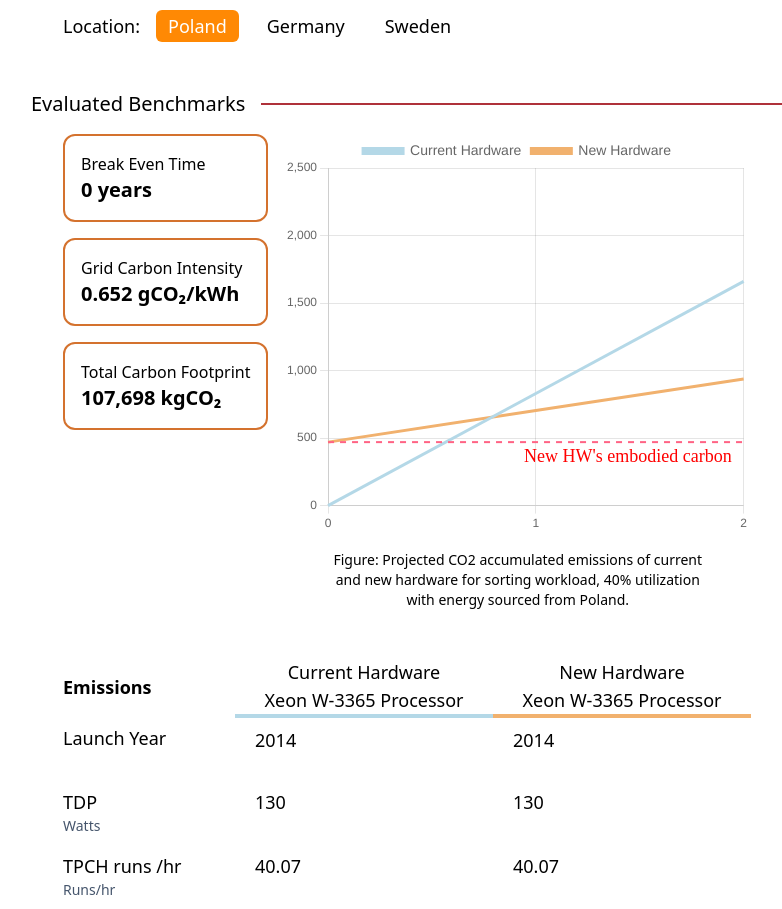
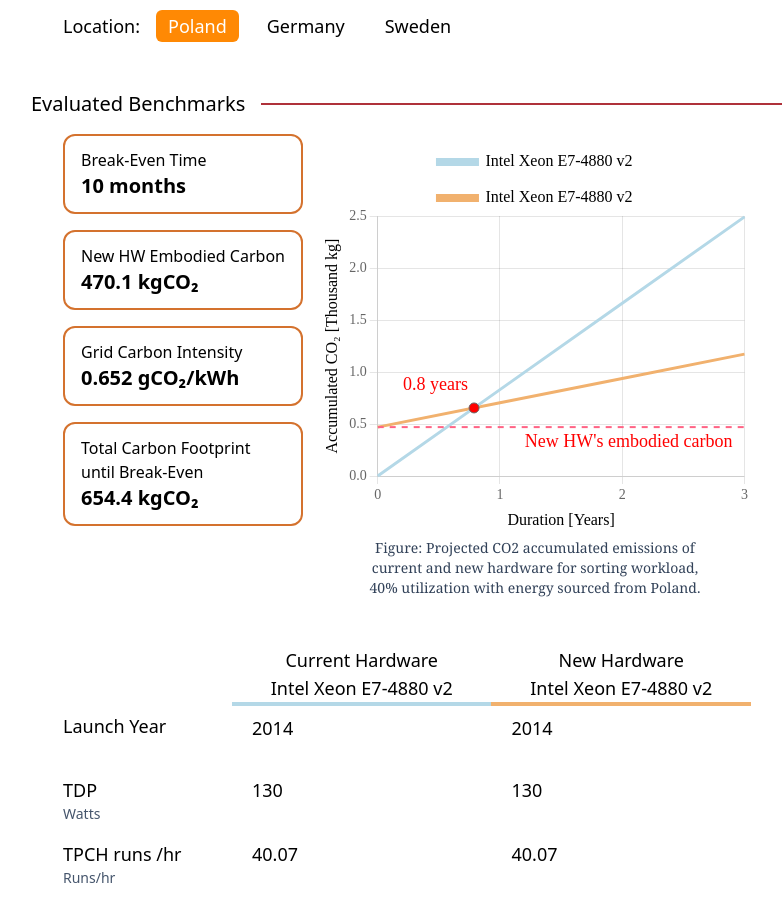
Before and after one commit to hpides/server-buy-advisor, a React (Vite) app in the folder frontend/: page / in a window 1280 px wide. Shown: the part 640-1549 px from the top of the page, without its empty margins (233-1015 px from the left). Built offline with nearby package versions, Linux system fonts and the light colour scheme.

Commit message:
improved line chart

```diff
--- a/frontend/src/charts/lineChart.tsx
+++ b/frontend/src/charts/lineChart.tsx
@@ -10,6 +10,7 @@
   Tooltip,
   Legend,
   Filler,
+  Title,
 } from "chart.js";
 import annotationPlugin from 'chartjs-plugin-annotation';
 
@@ -33,22 +34,56 @@
   // Define any props if necessary, or leave as an empty object
 };
 
+// line intercept math by Paul Bourke http://paulbourke.net/geometry/pointlineplane/
+// Determine the intersection point of two line segments
+// Return FALSE if the lines don't intersect
+export function lineIntersect(
+  x1 :number, y1 :number, // first line first point
+  x2 :number, y2 :number, // first line second point
+  x3 :number, y3 :number, // second line first point
+  x4 :number, y4 :number  // second line second point
+) :{ x:number, y:number } | false {
+  console.log(x1, y1, x2, y2, x3, y3, x4, y4)
+  // Check if none of the lines are of length 0
+  if ((x1 === x2 && y1 === y2) || (x3 === x4 && y3 === y4)) {
+    return false
+  }
+
+  let denominator = ((y4 - y3) * (x2 - x1) - (x4 - x3) * (y2 - y1))
+
+  // Lines are parallel
+  if (denominator === 0) {
+    return false
+  }
+
+  let ua = ((x4 - x3) * (y1 - y3) - (y4 - y3) * (x1 - x3)) / denominator
+  let ub = ((x2 - x1) * (y1 - y3) - (y2 - y1) * (x1 - x3)) / denominator
+
+  // is the intersection along the segments
+  if (ua < 0 || ua > 1 || ub < 0 || ub > 1) {
+    return false
+  }
+
+  // Return a object with the x and y coordinates of the intersection
+  let x = x1 + ua * (x2 - x1)
+  let y = y1 + ua * (y2 - y1)
+
+  return {x, y}
+}
+
 const LineChart: React.FC<LineChartProps> = memo(function LineChart() {
 
-  const { comparison } = useBenchmarkContext();
+  const { comparison, intersect, currentHardware, newHardware, oldSystemOpex, newSystemOpex, breakEven } = useBenchmarkContext();
 
   // @ts-ignore
   const [chart, setChart] = useState<Chart | null>(null);
   const canvas = useRef<HTMLCanvasElement | null>(null);
 
-
-  const breakEven = Math.min(comparison.relativeSavings.findIndex((value) => value < 0) + 3, 20);
-
   const datasets:any = [
     {
       type: "line",
-      label: "Current Hardware",
-      data: [0, ...comparison.oldSystemOpex.slice(0, breakEven)],
+      label: currentHardware,
+      data: oldSystemOpex,
       borderColor: "#B4D8E7",
       fill: false,
       backgroundColor: "#B4D8E7",
@@ -56,16 +91,14 @@
     },
     {
       type: "line",
-      label: "New Hardware",
-      data: comparison.newSystemOpex.slice(0, breakEven),
+      label: newHardware,
+      data: newSystemOpex,
       borderColor: "#F1B16E",
       fill: false,
       backgroundColor: "#F1B16E",
       pointRadius: 0,
     },
   ];
-
-  console.log(comparison)
 
   const annotationHeight = comparison.newSystemOpex[0];
 
@@ -90,44 +123,118 @@
         animation: {
           duration: 0,
         },
+        scales: {
+          x: {
+            title: {
+              display: true,
+              text: "Duration [Years]",
+              color: 'black',
+              font: {
+                family: "serif",
+                size: 16,
+                weight: "normal",
+              },
+            },
+            ticks: {
+              font: {
+                family: "serif",
+                size: 14,
+              },
+            },
+          },
+          y: {
+            title: {
+              display: true,
+              text: "Accumulated CO₂ [Thousand kg]",
+              color: 'black',
+              font: {
+                family: "serif",
+                size: 16,
+                weight: "normal",
+              },
+            },
+            ticks: {
+              font: {
+                family: "serif",
+                size: 14,
+              },
+              callback: function(value) {
+                return (Number(value) / 1000).toFixed(1);
+              }
+            },
+          },
+        },
         plugins: {
           annotation: {
             annotations: {
-              line1: {
-                type: 'line',
+              embodiedCarbonLine: {
+                type: "line",
                 yMin: annotationHeight,
                 yMax: annotationHeight,
-                borderColor: 'rgb(255, 99, 132)',
+                borderColor: "rgb(255, 99, 132)",
                 borderWidth: 2,
                 borderDash: [6, 6],
                 label: {
                   display: true,
-                  backgroundColor: 'hsla(0, 100%, 50%, 0)',
+                  backgroundColor: "hsla(0, 100%, 50%, 0)",
                   font: {
-                    family: 'serif',
+                    family: "serif",
                     size: 18,
-                    weight: 400
+                    weight: 400,
                   },
-                  color: 'red',
+                  color: "red",
                   yAdjust: 15,
-                  content: 'New HW\'s embodied carbon',
-                  position: 'end'
+                  content: "New HW's embodied carbon",
+                  position: "end",
                 },
-              }
-            }
+              },
+              breakEvenCircle: {
+                type: "point",
+                backgroundColor: "red",
+                pointStyle: "round",
+                radius: 5,
+                xValue: intersect ? intersect.x : 0,
+                yValue: intersect ? intersect.y : 0,
+              },
+              breakEvenLabel: {
+                type: "label",
+                backgroundColor: "transparent",
+                content: intersect ? `${intersect.x.toFixed(1)} years` : "",
+                color: "red",
+                font: {
+                  family: "serif",
+                  size: 18,
+                  weight: 400,
+                },
+                padding: {
+                  top: 6,
+                  left: 6,
+                  right: 6,
+                  bottom: 12,
+                },
+                position: {
+                  x: "end",
+                  y: "end",
+                },
+                xValue: intersect ? intersect.x : 0,
+                yValue: intersect ? intersect.y : 0,
+              },
+            },
           },
           legend: {
             labels: {
+              color: "black",
               font: {
-                size: 14
+                family: "serif",
+                size: 16,
               },
-              boxHeight: 5
+              boxHeight: 5,
+              padding: 20,
             },
-          }
-        }
-      }
+          },
+        },
+      },
     });
-
 
     setChart(newChart);
 
--- a/frontend/src/partials/BenchmarkEvaluations.tsx
+++ b/frontend/src/partials/BenchmarkEvaluations.tsx
@@ -2,9 +2,8 @@
 import LineChart from "../charts/lineChart";
 import { useBenchmarkContext } from "../utility/BenchmarkContext";
 import { GCI_CONSTANTS } from "../utility/lifecycle_analysis/constants";
-import { addCommaToNumber, sumArray } from "../utility/UtilityFunctions";
+import { addCommaToNumber, yearToYearAndMonth, BLANK_SPACE } from "../utility/UtilityFunctions";
 import CPU_DATA, { CPU_METRICS } from "../assets/data";
-const BLANK_SPACE = "\u00A0";
 
 // Reusable ListItem Component
 interface ListItemProps {
@@ -14,44 +13,43 @@
 
 const ListItem: React.FC<ListItemProps> = ({ label, value }) => {
   return (
-    <li className="border-2 border-[#D4722E] rounded-xl p-4 text-nowrap">
-      <p className="text-base">{label}</p>
+    <li className="border-2 border-[#D4722E] rounded-xl px-4 py-3 text-nowrap">
+      <p className="text-base flex flex-col">
+        {label.split("😀").map((line, index) => (
+          <span key={index} className="block">
+            {line}
+          </span>
+        ))}
+      </p>
       <p className="font-semibold text-xl">{value ?? "--"}</p>
     </li>
   );
 };
 
-// Reusable TableHeader Component
-interface TableHeaderProps {
-  children: React.ReactNode;
-}
+function BenchmarkEvaluations() {
+  const { currentHardware, newHardware, comparison, country, utilization, intersect } = useBenchmarkContext();
 
-const TableHeader: React.FC<TableHeaderProps> = ({ children }) => {
-  return <th className="text-left w-1/4">{children}</th>;
-};
-
-function BenchmarkEvaluations() {
-
-  const { currentHardware, newHardware, comparison, country, utilization } = useBenchmarkContext();
-
-  const year = comparison.relativeSavings.findIndex((value) => value < 0);
+  const year = intersect ? Number(intersect.x.toFixed(1)) : null;
   const intensity = GCI_CONSTANTS[country]
-  const total = Number((sumArray(comparison.newSystemOpex) + sumArray(comparison.newSystemOpex)).toFixed(0))
+  const total = intersect ? Number(intersect.y.toFixed(1)) : null;
   const currentData = CPU_DATA[currentHardware];
   const newData = CPU_DATA[newHardware];
+  const embodiedCarbon = Number(comparison.newSystemOpex[0].toFixed(1));
 
   return (
     <div className="flex flex-col px-8 py-4 gap-12">
       <div className="flex gap-4">
         <ul className="flex flex-col gap-4">
-          <ListItem label="Break Even Time" value={`${addCommaToNumber(year)} years`} />
+          <ListItem label="Break-Even Time" value={`${yearToYearAndMonth(year)}`} />
+          <ListItem label="New HW Embodied Carbon" value={`${addCommaToNumber(embodiedCarbon)} kgCO₂`} />
           <ListItem label="Grid Carbon Intensity" value={`${addCommaToNumber(intensity)} gCO₂/kWh`} />
-          <ListItem label="Total Carbon Footprint" value={`${addCommaToNumber(total)} kgCO₂`} />
+          <ListItem label="Total Carbon Footprint 😀 until Break-Even" value={`${addCommaToNumber(total)} kgCO₂`} />
         </ul>
-        <div className="grow flex flex-col gap-4">
+        <div className="grow flex flex-col gap-1">
           <LineChart />
-          <p className="text-center text-sm w-4/5 mx-auto">
-            Figure: Projected CO2 accumulated emissions of current and new hardware for sorting workload, {utilization}% utilization with energy sourced from <span className="capitalize">{country}</span>.
+          <p className="text-center text-sm w-4/5 mx-auto font-serif text-slate-700">
+            Figure: Projected CO2 accumulated emissions of current and new hardware for sorting
+            workload, {utilization}% utilization with energy sourced from <span className="capitalize">{country}</span>.
           </p>
         </div>
       </div>
@@ -59,14 +57,14 @@
         <table className="text-center w-full border-collapse text-lg">
           <thead>
             <tr>
-              <TableHeader>Emissions</TableHeader>
+              <th></th>
               <th className="border-b-4 border-[#B4D8E7]">
                 <p className="font-light">Current Hardware</p>
-                <p className="font-medium">Xeon W-3365 Processor</p>
+                <p className="font-medium">{currentHardware}</p>
               </th>
               <th className="border-b-4 border-[#F1B16E]">
                 <p className="font-light">New Hardware</p>
-                <p className="font-medium">Xeon W-3365 Processor</p>
+                <p className="font-medium">{newHardware}</p>
               </th>
             </tr>
           </thead>
--- a/frontend/src/utility/BenchmarkContext.tsx
+++ b/frontend/src/utility/BenchmarkContext.tsx
@@ -5,6 +5,7 @@
 import { generateSystemsComparison, ComparisonType } from './lifecycle_analysis/comparison';
 import { GUPTA_MODEL } from './lifecycle_analysis/constants';
 import CPU_DATA from '../assets/data';
+import { lineIntersect } from '../charts/lineChart';
 
 // Assumptions
 const timeHorizon = 20;
@@ -24,6 +25,10 @@
   currentHardware: string;
   newHardware: string;
   comparison: ComparisonType;
+  oldSystemOpex: number[];
+  newSystemOpex: number[];
+  breakEven: number;
+  intersect: { x:number, y:number } | false;
   setCurrentHardware: (value: string) => void;
   setNewHardware: (value: string) => void;
   setTestType: (value: TestType) => void;
@@ -81,8 +86,20 @@
     GUPTA_MODEL // OPEX calculation model
   );
 
+  const breakEven = Math.min(comparison.relativeSavings.findIndex((value) => value < 0) + 3, 20);
+
+  const oldSystemOpex = comparison.oldSystemOpex.slice(0, breakEven);
+  const newSystemOpex = comparison.newSystemOpex.slice(0, breakEven);
+
+  const intersect = lineIntersect(
+    0, oldSystemOpex[0],
+    breakEven - 1, oldSystemOpex[breakEven - 1],
+    0, newSystemOpex[0],
+    breakEven - 1, newSystemOpex[breakEven - 1],
+  )
+
   return (
-    <BenchmarkContext.Provider value={{ comparison, testType, utilization, country, setTestType, setUtilization, setCountry, currentHardware, setCurrentHardware, newHardware,setNewHardware }}>
+    <BenchmarkContext.Provider value={{ comparison, oldSystemOpex, newSystemOpex, intersect, breakEven, testType, utilization, country, setTestType, setUtilization, setCountry, currentHardware, setCurrentHardware, newHardware,setNewHardware }}>
       {children}
     </BenchmarkContext.Provider>
   );
--- a/frontend/src/utility/UtilityFunctions.ts
+++ b/frontend/src/utility/UtilityFunctions.ts
@@ -1,11 +1,27 @@
+export const BLANK_SPACE = "\u00A0";
+
 export function sumArray(numbers: number[]): number {
   return numbers.reduce((acc, curr) => acc + curr, 0);
 }
 
-export function addCommaToNumber(num: number): string {
+export function addCommaToNumber(num: number | null): string {
+  if (num == null) return '';
   let str = num.toString();
   const pattern = /(-?\d+)(\d{3})/;
   while (pattern.test(str))
     str = str.replace(pattern, "$1,$2");
   return str;
 }
+
+export function yearToYearAndMonth(years: number | null): string {
+  if (years == null) return '';
+  const wholeYears = Math.floor(years);
+  const months = Math.round((years - wholeYears) * 12);
+
+  const yearLabel = wholeYears === 1 ? "year" : "years";
+  const monthLabel = months === 1 ? "month" : "months";
+
+  if (wholeYears === 0) return `${months} ${monthLabel}`;
+  if (months === 0) return `${wholeYears} ${yearLabel}`;
+  return `${wholeYears} ${yearLabel} and ${months} ${monthLabel}`;
+}
--- a/frontend/src/utility/lifecycle_analysis/comparison.ts
+++ b/frontend/src/utility/lifecycle_analysis/comparison.ts
@@ -29,13 +29,16 @@
   const newSystemCapex = newSystem.calculateCapexEmissions();
 
   // Generate OPEX for the old system
-  const oldSystemOpex = oldSystem.generateAccumProjectedOpexEmissions(
+  let oldSystemOpex = oldSystem.generateAccumProjectedOpexEmissions(
     timeHorizon,
     OLD_SYSTEM,
     country,
     utilization,
     opexCalculation
   );
+
+  // needs to start at 0 on year 0
+  oldSystemOpex = [0, ...oldSystemOpex.slice(0, oldSystemOpex.length - 1)];
 
   // Calculate performance factor
   const performanceFactor =
```
